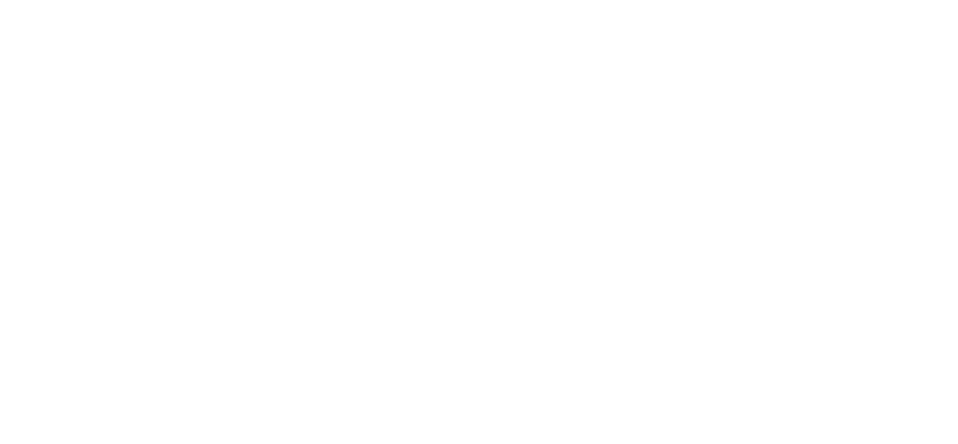
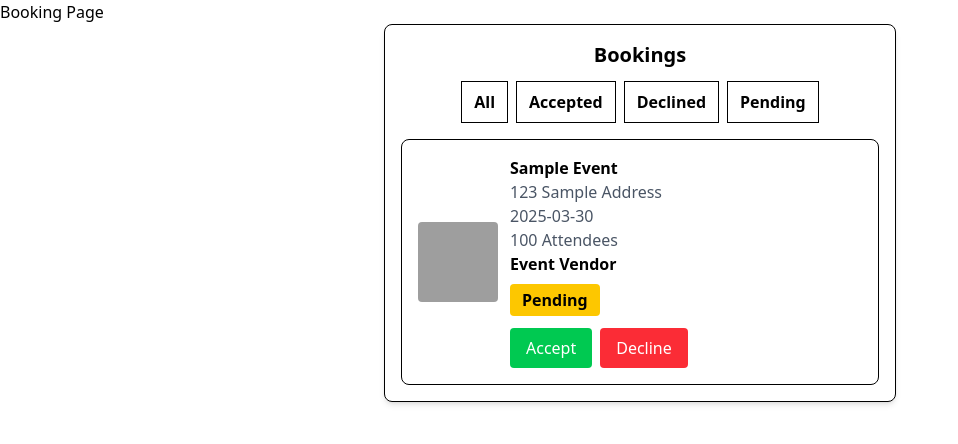
Before and after one commit to T1W25/PlanSmart, a React (Vite) app in the folder frontend/: page /pages/booking in a window 1280 px wide. Before the commit this address had no page. Shown: the top 444 px of the page, without its empty margins (0-958 px from the left). Built offline with nearby package versions, Linux system fonts and the light colour scheme; grey boxes are pictures that could not be loaded.

Commit message:
Added other component in pages

```diff
--- a/frontend/src/App.jsx
+++ b/frontend/src/App.jsx
@@ -1,11 +1,11 @@
-import { useState } from 'react'
-import Portfolio from './components/PortfolioDisplay'
-import PortfolioEditor from './pages/PortfolioEditor'
-import Dashboard from './pages/Dashboard'
-import ProfileEdit from './pages/ProfileEdit'
-import ProfileView from './pages/ProfileView'
+// src/App.jsx
 import { BrowserRouter as Router, Routes, Route } from "react-router-dom";
-
+import Dashboard from './pages/Dashboard';
+import ProfileEdit from './pages/ProfileEdit';
+import ProfileView from './pages/ProfileView';
+import Portfolio from './components/PortfolioDisplay';
+import PortfolioEditor from './pages/PortfolioEditor';
+import Booking from './pages/Booking';  // Import the Booking page
 
 function App() {
   return (
@@ -16,9 +16,10 @@
         <Route path="/pages/profileview" element={<ProfileView />} />
         <Route path="/pages/portfoliodisplay" element={<Portfolio />} />
         <Route path="/pages/portfolioeditor" element={<PortfolioEditor />} />
+        <Route path="/pages/booking" element={<Booking />} /> {/* Add the route to Booking */}
       </Routes>
     </Router>
-  )
+  );
 }
 
-export default App
+export default App;
--- a/frontend/src/components/Booking.jsx
+++ b/frontend/src/components/BookingRequest.jsx
@@ -1,3 +1,4 @@
+// src/components/BookingRequest.jsx
 import React, { useState } from "react";
 
 const BookingRequest = ({ request }) => {
--- /dev/null
+++ b/frontend/src/pages/Booking.jsx
@@ -0,0 +1,23 @@
+// src/pages/Booking.jsx
+import React from 'react';
+import BookingRequest from '../components/BookingRequest';  // Import the BookingRequest component
+
+const Booking = () => {
+  const request = {
+    image: 'path-to-image.jpg',  // Add your image path here
+    event: 'Sample Event',
+    address: '123 Sample Address',
+    date: '2025-03-30',
+    attendees: 100,
+    vendor: 'Event Vendor',
+  };
+
+  return (
+    <div>
+      <h1>Booking Page</h1>
+      <BookingRequest request={request} /> {/* Use BookingRequest component and pass the data */}
+    </div>
+  );
+};
+
+export default Booking;
```
